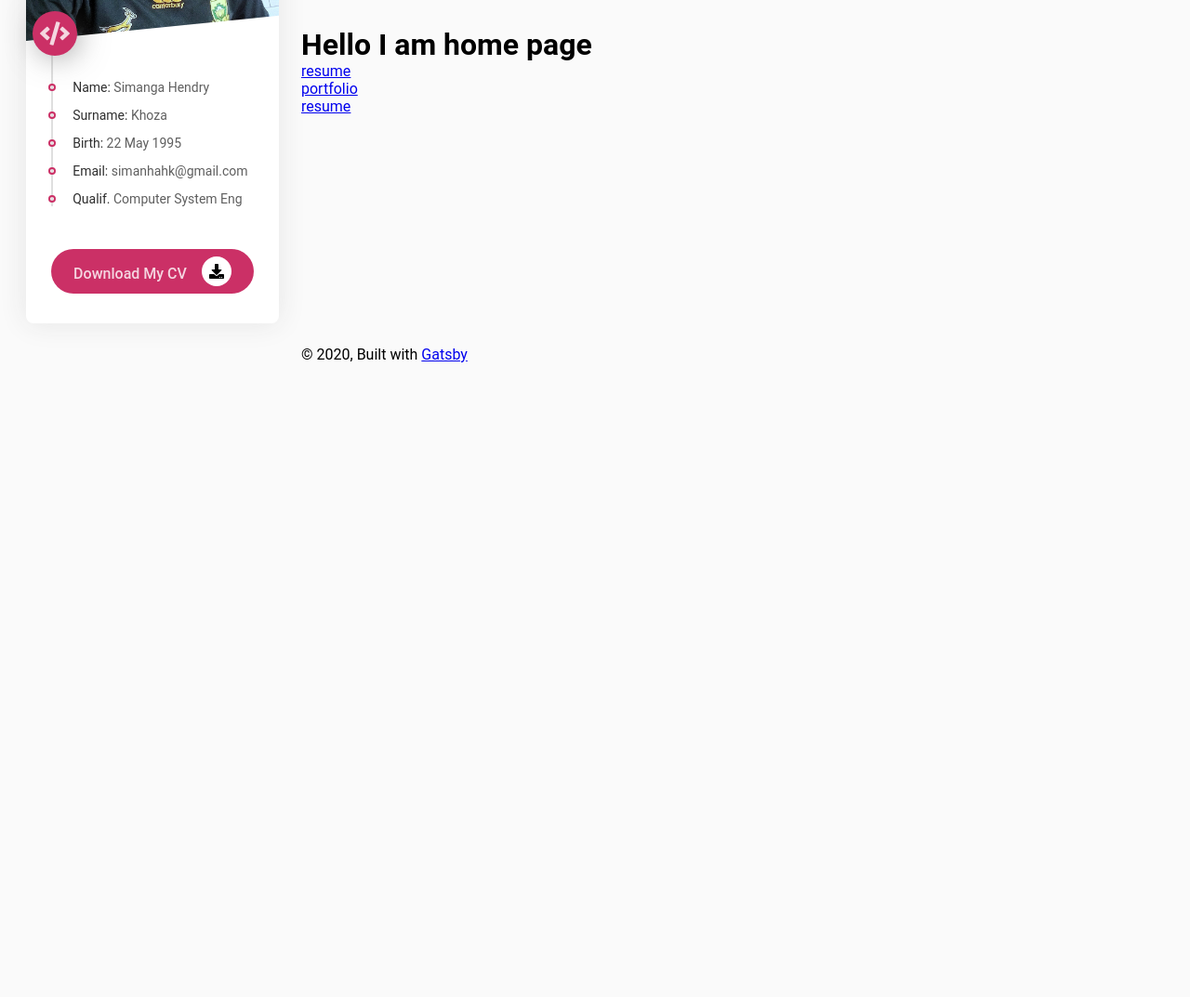
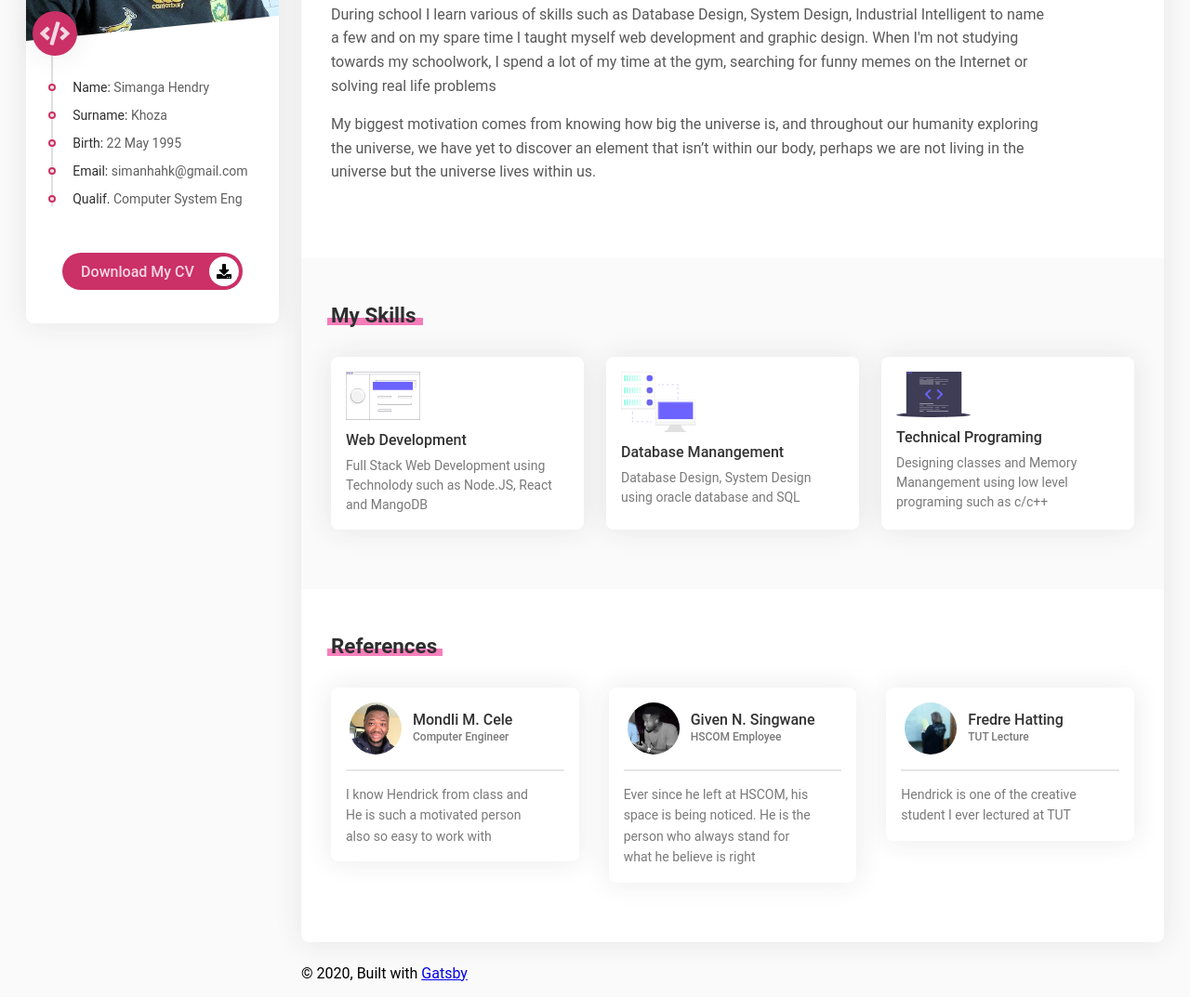
Before and after one commit to h3ndry/portfolio_source_code, a Gatsby site: page / in a window 1280 px wide. Shown: the part 356-1429 px from the top of the page at 93% size. Before the commit the page ends 800 px from the top, so only its background shows below. Built offline with nearby package versions, Linux system fonts and the light colour scheme; Gatsby itself is replaced by a stand-in of ours.

Commit message:
styled the home page

```diff
--- /dev/null
+++ b/src/components/cards.js
@@ -0,0 +1,52 @@
+import React from "react"
+import Img from "gatsby-image"
+
+
+
+const CardOne = ({ skill, svg, skillText }) => (
+  <div className="card">
+    <img src={svg} alt={`an svg of ${skill}`} />
+    <h3>{skill}</h3>
+    <p>{skillText}</p>
+  </div>
+)
+
+const CardTwo = ({ photo, name, desc, text }) => (
+  <div className="card">
+    <div className="card-header">
+      <Img className="photo" fluid={photo} />
+      <h3>{name}</h3>
+      <p>{desc}</p>
+    </div>
+    <p>{text}</p>
+  </div>
+)
+
+const CardThree = ({ project: { title, gitURL, demoURL, text, img } }) => {
+
+
+  return (
+
+
+    <div className="card">
+      <h2>
+        <span className='text'>{title}</span>
+        <span className='underline'></span>
+      </h2>
+      <div className="project-photo">
+        <img src={img} alt={title} />
+      </div>
+      <div className="text">
+        <p>{text}</p>
+      </div>
+      <div className="btn-container">
+        <a href={gitURL}>Live Demo</a>
+        <a href={demoURL}>Git Repo</a>
+      </div>
+    </div>
+  )
+}
+
+
+
+export { CardOne, CardTwo, CardThree }
--- a/src/components/header.js
+++ b/src/components/header.js
@@ -259,16 +259,20 @@ const HeaderWrapper = styled.header`
 }
 
   .hire-btn {
-        font-family: inherit;
+    font-family: inherit;
     font-size: 1rem;
     font-weight: 500;
     border-radius: 30rem;
     color: var(--grey);
     background-color: var(--pri-color);
-    padding: .5em 0 .5em 0em;
+    padding: .25em .25em .25em 1em;
     transition: all .2s linear;
     border: none;
     cursor: pointer;
+
+    display: flex;
+    align-items: center;
+    text-decoration: none;
 
     &:hover { background-color: var(--sec-color) }
 
@@ -323,7 +327,6 @@ const HeaderWrapper = styled.header`
       }
 
 
-
       &.active {
         transform: scaleX(1);
         opacity: 1;
--- a/src/components/profile.js
+++ b/src/components/profile.js
@@ -74,7 +74,7 @@ const ProfileWrapper = styled.div`
   max-width: 500px;
   width: 100%;
   align-self: flex-start;
-  box-shadow: 0px 0px 30px rgba(46, 46, 46, .1);
+  box-shadow: var(--shadow);
 
   display: grid;
   grid-template-columns: 1fr 8fr 1fr;
@@ -133,7 +133,7 @@ const ProfileWrapper = styled.div`
         left: -1.4rem;
         height: 3rem;
         width: 3rem;
-        box-shadow: 3px 3px 30px rgba(95, 95, 95, .5);
+        box-shadow: var(--shadow);
 
         svg {
           height: 2rem;
@@ -172,17 +172,21 @@ const ProfileWrapper = styled.div`
     grid-column: 2 / 3;
     align-self: center;
     text-align: center;
-
+    justify-self: center;
     font-family: inherit;
     font-size: 1rem;
     font-weight: 500;
     border-radius: 30rem;
     color: var(--grey);
     background-color: var(--pri-color);
-    padding: .5em 0 .5em 0em;
+    padding: .25em .25em .25em 1.25em;
     transition: all .2s linear;
     border: none;
     cursor: pointer;
+
+    display: flex;
+    align-items: center;
+    text-decoration: none;
 
     &:hover { background-color: var(--sec-color) }
 
--- a/src/layout/globalStyles.js
+++ b/src/layout/globalStyles.js
@@ -13,6 +13,11 @@ export default createGlobalStyle`
 
 /* NOTE: Fonts family */
 --display-font: 'Roboto', sans-serif;
+
+
+/* Box-shadow */
+--shadow: 0px 0px 30px rgba(46, 46, 46, .1);
+
 }
 
 /* BASIC RESET */
@@ -22,6 +27,22 @@ export default createGlobalStyle`
   margin: 0;
   padding: 0;
   box-sizing: border-box;
+}
+
+h3 {
+  font-size: 1rem;
+  font-weight: 500;
+  margin-bottom: .5rem;
+  opacity: .8;
+}
+
+p {
+  font-size: 1rem;
+  margin-bottom: 1rem;
+  font-weight: 400;
+  line-height: 1.6;
+  width: 90%;
+  color: rgba(46, 46, 46, .8);
 }
 
 body {
--- a/src/pages/index.js
+++ b/src/pages/index.js
@@ -1,19 +1,244 @@
 import React from "react"
 import { Link } from "gatsby"
+import { useStaticQuery, graphql } from "gatsby"
+import styled from 'styled-components'
 
 import Layout from "../components/layout"
-import Image from "../components/image"
+
 import SEO from "../components/seo"
+import { homeData } from '../resources/data'
+import { CardOne, CardTwo } from '../components/cards'
 
-const IndexPage = () => (
-  <Layout>
-    <SEO title="Home" />
-    <h1>Hello I am home page</h1>
-    <Link to="/resume">resume</Link> <br />
-    <Link to="/portfolio">portfolio</Link> <br />
-    <Link to="/contact">resume</Link> <br />
 
-  </Layout>
-)
+
+const IndexPage = () => {
+
+  const data = useStaticQuery(graphql`
+    query {
+      mondliCele: file(relativePath: { eq: "mondli-cele.jpg" }) {
+        childImageSharp {
+          fluid(maxWidth: 300) {
+            ...GatsbyImageSharpFluid
+          }
+        }
+      }
+      givenSingwane: file(relativePath: { eq: "given-n-singwane.jpg" }) {
+        childImageSharp {
+          fluid(maxWidth: 300) {
+            ...GatsbyImageSharpFluid
+          }
+        }
+    }
+      lecture: file(relativePath: { eq: "lecture.jpg" }) {
+        childImageSharp {
+          fluid(maxWidth: 300) {
+            ...GatsbyImageSharpFluid
+          }
+        }
+      }
+    }
+  `)
+
+  const photos = [
+    data.mondliCele.childImageSharp.fluid,
+    data.givenSingwane.childImageSharp.fluid,
+    data.lecture.childImageSharp.fluid
+  ]
+  return (
+    <Layout>
+      <SEO title="Home" />
+      <HomePageWrapper>
+        <section>
+          <h2>
+            <span className='text'>{homeData.aboutTittle}</span>
+            <span className='underline'></span>
+          </h2>
+          {homeData.aboutText.map(text => <p>{text}</p>)}
+        </section>
+
+        <section>
+          <h2>
+            <span className='text'>{homeData.skillsTittle}</span>
+            <span className='underline'></span>
+          </h2>
+          <div className="skills">
+            {homeData.mySkills.map(skill => <CardOne
+              svg={skill.svgPath}
+              skill={skill.skill}
+              skillText={skill.aboutSkill}
+            />)}
+          </div>
+        </section>
+
+        <section>
+          <h2>
+            <span className='text'>{homeData.refTitle}</span>
+            <span className='underline'></span>
+          </h2>
+          <div className="references">
+            {homeData.refPerson.map((person, index) => <CardTwo
+              photo={photos[index]}
+              name={person.name}
+              desc={person.desc}
+              text={person.text}
+            />)}
+          </div>
+        </section>
+      </HomePageWrapper>
+    </Layout>
+  )
+}
 
 export default IndexPage
+
+const HomePageWrapper = styled.div`
+
+  border-radius: .5rem;
+  overflow: hidden;
+  background-color: var(--white);
+  box-shadow: var(--shadow);
+  min-height: 40rem;
+  width: 100%;
+
+  h2 {
+    margin-bottom: 2rem;
+    .text {
+      position: relative;
+      color: var(--black);
+      display: block;
+      font-size: 1.4rem;
+      font-weight: 700;
+      z-index: 1;
+    }
+
+    .underline {
+      position: absolute;
+      height: 8px;
+      opacity: .5;
+      background-color: var(--sec-color);
+      transform: translate(-4px, -10px);
+      z-index: 0;
+    }
+  }
+
+
+
+  section {
+    padding: 3rem 2rem;
+    padding-bottom: 4rem;
+
+    h2 {
+      margin-bottom: 2rem;
+      .text {
+        position: relative;
+        color: var(--black);
+        display: block;
+        font-size: 1.4rem;
+        font-weight: 700;
+        z-index: 1;
+      }
+
+      .underline {
+        position: absolute;
+        height: 8px;
+        opacity: .5;
+        background-color: var(--sec-color);
+        transform: translate(-4px, -10px);
+        z-index: 0;
+      }
+    }
+
+    &:nth-child(1) h2 .underline { width: 6.65rem }
+    &:nth-child(2) {
+      background: var(--bg-color);
+      h2 .underline  { width: 6.45rem }
+    }
+    &:nth-child(3) h2 .underline { width: 7.75rem }
+
+    .skills {
+      display: grid;
+      grid-template-columns: repeat(3, minmax(14rem, 1fr));
+      grid-gap: 1.5rem;
+      .card {
+        padding: 1rem;
+        background-color: var(--white);
+        box-shadow: var(--shadow);
+        border-radius: .5rem;
+        img {
+          width: 5rem;
+          margin-bottom: .5rem;
+        }
+        p {
+          font-size: .875rem;
+          width: 100%;
+          opacity: .8;
+          line-height: 1.5;
+          color: rgba(46, 46, 46, .8);
+          margin-bottom: 0;
+        }
+      }
+      @media only screen and (max-width: 37.5em ) {
+        grid-template-columns:  minmax(14rem, 1fr);
+      }
+    }
+
+    .references {
+
+      display: grid;
+      grid-template-columns: repeat(3, minmax(14rem, 1fr));
+      grid-gap: 2rem;
+      align-items: flex-start;
+
+      .card {
+        padding: 1em;
+        background-color: $white-color;
+        box-shadow: var(--shadow);
+        border-radius: .5rem;
+
+      .card-header {
+        display: grid;
+        grid-template-columns: 4rem 1fr;
+        padding-bottom: 1em;
+        border-bottom: 2px solid rgba(49, 49, 49, .12);
+        grid-column-gap: .5rem;
+
+        h3 {
+          display: block;
+          margin-bottom: 0;
+          font-size: 1rem;
+          align-self: flex-end;
+        }
+
+        p {
+          padding: 0;
+          margin: 0;
+          font-size: .75rem;
+          font-weight: 500;
+          width: 100%;
+        }
+      }
+
+      .photo {
+        grid-column: 1 / 2;
+        grid-row: 1 / 3;
+        width: 3.5rem;
+        border-radius: 50%;
+        justify-self: center;
+      }
+
+      p {
+        padding-top: 1em;
+        font-size: .875rem;
+        opacity: .8;
+        margin: 0;
+      }
+
+    }
+    @media only screen and (max-width: 37.5em ) {
+      grid-template-columns:  minmax(10rem, 1fr);
+    }
+
+    }
+  }
+
+`
```
